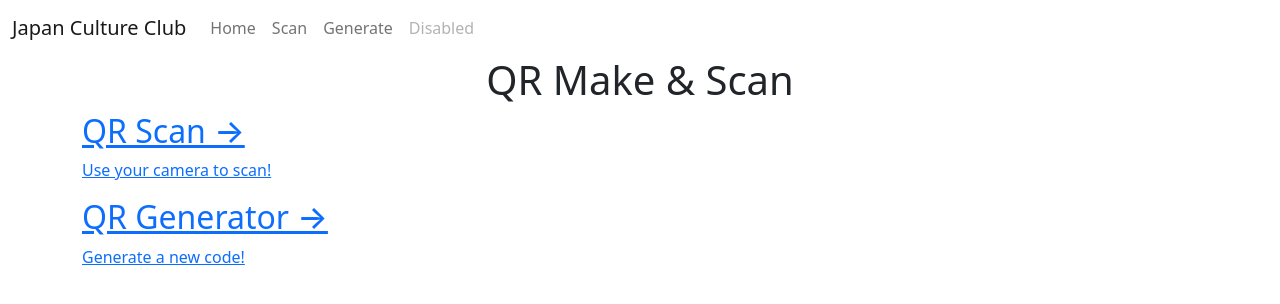
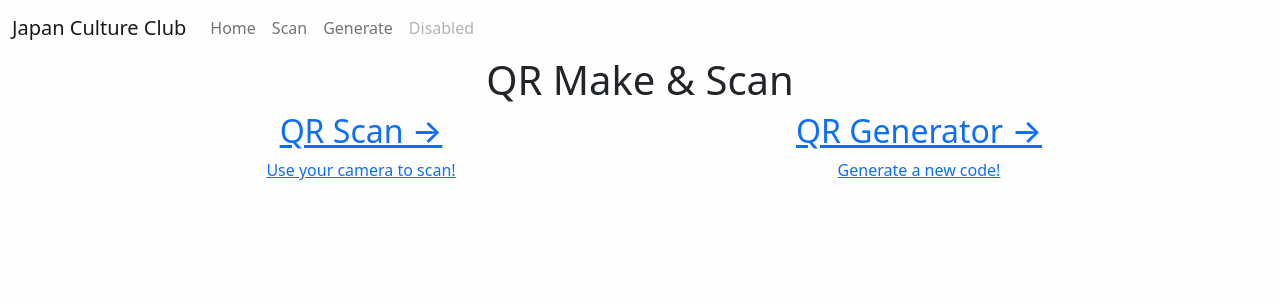
Before and after one commit to robertvargas-irq/japan-club-webapp, a Next.js app: page / in a window 1280 px wide. Shown: the top 304 px of the page. Built offline with nearby package versions, Linux system fonts and the light colour scheme.

Commit message:
added more bootstrap

```diff
--- a/src/pages/index.tsx
+++ b/src/pages/index.tsx
@@ -14,17 +14,22 @@ export default function Home() {
       <main className="container">
         <h1 className="text-center">QR Make & Scan</h1>
 
-        <div className="grid grid-cols-2">
+        <div className="container text-center">
+          <div className="row">
+            <div className="col">
               <Link href="/scan">
                 <h2>QR Scan &rarr;</h2>
                 <p>Use your camera to scan!</p>
               </Link>
-
+            </div>
+            <div className="col">
               <Link href="/generate">
                 <h2>QR Generator &rarr;</h2>
                 <p>Generate a new code!</p>
               </Link>
             </div>
+          </div>
+        </div>
       </main>
     </div>
   );
```
Lines whose indentation alone changed are shown as unchanged.
